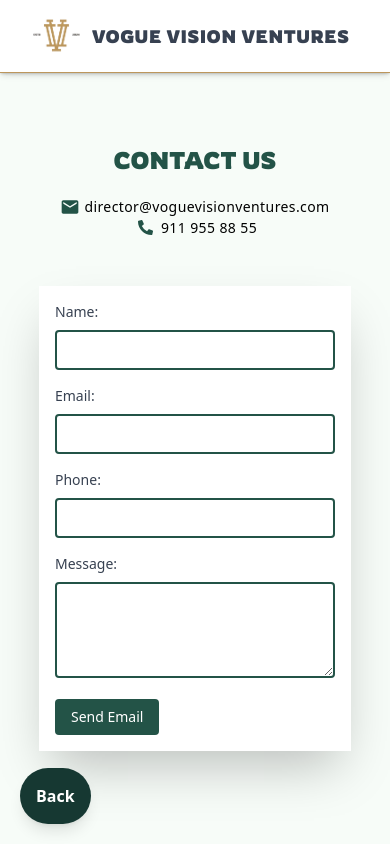
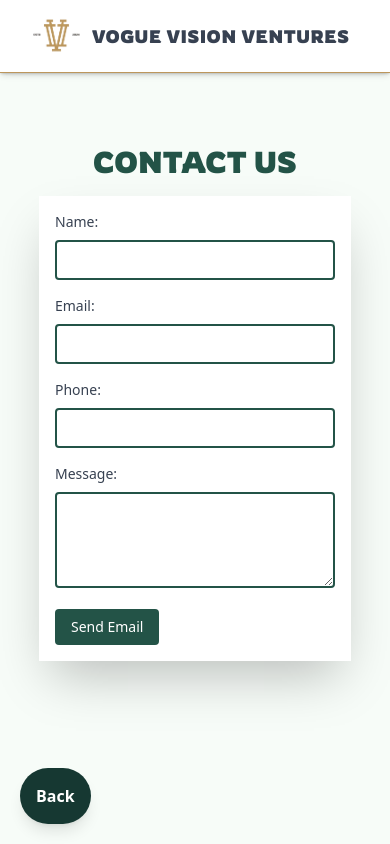
Before and after one commit to sandeshshinde30/voguevisionventures, a React (Vite) app: page /contact-us in a window 390 px wide. Built offline with nearby package versions, Linux system fonts and the light colour scheme.

Commit message:
Email Sending Integrated

```diff
--- a/index.html
+++ b/index.html
@@ -6,6 +6,7 @@
   <meta name="viewport" content="width=device-width, initial-scale=1.0" />
   <title>Vogue Vision Ventures - Franchise</title>
   <!-- Include Rowdies Font -->
+
   <link rel="preconnect" href="https://fonts.googleapis.com">
   <link rel="preconnect" href="https://fonts.gstatic.com" crossorigin>
   <link rel="icon" href="voguevisionventures.png">
@@ -15,5 +16,7 @@
   <body>
     <div id="root"></div>
     <script type="module" src="/src/main.jsx"></script>
+    <script src="https://smtpjs.com/v3/smtp.js"></script>
+
   </body>
 </html>
--- a/package.json
+++ b/package.json
@@ -10,6 +10,8 @@
     "preview": "vite preview"
   },
   "dependencies": {
+    "@emailjs/browser": "^4.4.1",
+    "emailjs-com": "^3.2.0",
     "react": "^18.3.1",
     "react-dom": "^18.3.1",
     "react-icons": "^5.4.0",
--- a/src/components/contactUs.jsx
+++ b/src/components/contactUs.jsx
@@ -1,21 +1,151 @@
-import React from "react";
+import React, { useState } from "react";
 import Header from "./header";
 import "../css/header.css";
 import { MdEmail } from "react-icons/md";
 import { FaPhoneAlt } from "react-icons/fa";
-import { Navigate, useNavigate } from "react-router-dom";
+import { useNavigate } from "react-router-dom";
+import emailjs from "@emailjs/browser";
 
 export default function ContactUs() {
-
   const navigate = useNavigate();
 
-    function back(){
-        navigate("/")
+  // Form State
+  const [name, setName] = useState("");
+  const [email, setEmail] = useState("");
+  const [phone, setPhone] = useState("");
+  const [msg, setMsg] = useState("");
+
+  // Validation Message and Pop-Up State
+  const [validMsg, setValidMsg] = useState("");
+  const [isPopUpVisible, setIsPopUpVisible] = useState(false);
+  const [isEmailPopUpVisible, setEmailIsPopUpVisible] = useState(false);
+  const [emailSentStatusColor, setemailSentStatusColor] = useState("black");
+  const [mailSentMsg, setmailSentMsg] = useState("");
+
+  // Loader State
+  const [loading, setLoading] = useState(false);
+
+  // Go back to the previous page
+  function back() {
+    navigate("/");
   }
+
+  // Validate form inputs
+  function formValidation(event) {
+    event.preventDefault();
+
+    const emailRegex = /^[^\s@]+@[^\s@]+\.[^\s@]+$/;
+    const phoneRegex = /^\d{10}$/;
+
+    if (!name.trim()) {
+      setValidMsg("Name field cannot be empty.");
+      return;
+    }
+    if (!email.trim()) {
+      setValidMsg("Email field cannot be empty.");
+      return;
+    }
+    if (!emailRegex.test(email)) {
+      setValidMsg("Please enter a valid email address.");
+      return;
+    }
+    if (!phone.trim()) {
+      setValidMsg("Phone field cannot be empty.");
+      return;
+    }
+    if (!phoneRegex.test(phone)) {
+      setValidMsg("Phone number must be exactly 10 digits.");
+      return;
+    }
+    if (!msg.trim()) {
+      setValidMsg("Message field cannot be empty.");
+      return;
+    }
+
+    setValidMsg(""); // Clear validation messages
+    setIsPopUpVisible(true); // Show confirmation pop-up
+  }
+
+  // Close pop-up and reset form
+  function closePopUp() {
+    setIsPopUpVisible(false);
+    setName("");
+    setEmail("");
+    setPhone("");
+    setMsg("");
+  }
+
+  // Close email pop-up and reset form
+  function closeEmailPopUp() {
+    setEmailIsPopUpVisible(false);
+    closePopUp();
+  }
+
+  // Handle email submission using EmailJS
+  function handleSubmit(event) {
+    event.preventDefault();
+
+    // Start the loader when email submission begins
+    setLoading(true);
+
+    const serviceId = "service_9habsls";
+    const templateId = "template_2knm81z";
+    const userId = "JIL-DwmopgzwB0Gn6";
+
+    const templateParams = {
+      from_name: name,
+      to_name: "Hrishikesh",
+      email: email,
+      phone: phone,
+      message: msg,
+    };
+
+    closePopUp();
+
+    // emailjs
+    //   .send(serviceId, templateId, templateParams, userId)
+    //   .then((response) => {
+    //     console.log("SUCCESS!", response.status, response.text);
+    //     setmailSentMsg("Email successfully sent..");
+    //     setemailSentStatusColor("red-700");
+    //     setEmailIsPopUpVisible(true);
+    //     closePopUp(); // Close pop-up after successful submission
+    //   })
+    //   .catch((error) => {
+    //     console.error("FAILED...", error);
+    //     setmailSentMsg("Email failed to send..");
+    //     setemailSentStatusColor("dark-green");
+    //     setEmailIsPopUpVisible(true);
+    //     closePopUp();
+    //   })
+    //   .finally(() => {
+    //     // Stop the loader after the process is complete
+    //     setLoading(false);
+    //   });
+
+    const timer = setTimeout(() => {
+      const success = 1;
+
+      if(success == 0){
+        setmailSentMsg("Email failed to sent..");
+        setemailSentStatusColor("dark-green")
+        setEmailIsPopUpVisible(true);
+      }
+      else{
+        setmailSentMsg("Email successfully sent..");
+        setemailSentStatusColor("red-700")
+        setEmailIsPopUpVisible(true);
+      }
+      setLoading(false);
+
+    }, 5000);
+
+
+  }
+
   return (
     <>
       <div className="bg-background-green min-h-screen">
-        {/* Back Button */}
         <button
           onClick={back}
           className="fixed bottom-5 left-5 font-bold bg-darker-green text-white p-4 rounded-full shadow-lg hover:bg-dark-green"
@@ -23,85 +153,128 @@ export default function ContactUs() {
           Back
         </button>
 
-        {/* Fixed Header */}
         <div className="fixed top-0 left-0 w-full z-50 bg-background-green shadow">
           <Header />
         </div>
 
-        {/* Content Below Header */}
-        <div className="pt-20"> {/* Adjust padding based on header height */}
-          <h1 className="rowdies font-thin text-center text-2xl mt-16 text-dark-green">
+        <div className="pt-20">
+          <h1 className="rowdies font-thin text-center text-3xl mt-16 text-dark-green">
             CONTACT US
           </h1>
 
-          <div className="flex flex-col lg:hidden mt-5 justify-center items-center  text-center">
-        <div >
-             <div  className="flex items-center tracking-wide px-[5px]">
-                <MdEmail size={20} className="text-dark-green"/>
-                <h2 className=" ml-1 text-[14px]">director@voguevisionventures.com</h2>
+          {/* Validation Message Container */}
+          {validMsg && (
+            <div className="flex justify-center mt-4">
+              <div className="bg-red-100 border border-red-400 text-red-700 px-4 py-3 rounded relative w-[80%] lg:w-2/4">
+                <span>{validMsg}</span>
               </div>
             </div>
-          <div className="ml-[5px]">
-             <div className="flex items-center tracking-wide ">
-                <FaPhoneAlt size={15} className="text-dark-green"/>
-                <h2 className=" ml-2 text-[14px]">911 955 88 55</h2>
+          )}
+
+          {/* Popup for Confirmation */}
+          {isPopUpVisible && (
+            <div className="fixed inset-0 bg-black bg-opacity-50 flex justify-center items-center z-50">
+              <div className="bg-white w-[80%] lg:w-1/3 p-6 rounded-lg shadow-lg text-center">
+                <h2 className="text-2xl font-bold text-green-700 mb-4">
+                  Confirmation
+                </h2>
+                <p className="text-gray-700 mb-6">Are you sure you want to submit?</p>
+                <div className="flex justify-center gap-4">
+                  <button
+                    onClick={closePopUp}
+                    className="bg-red-600 text-white px-4 py-2 rounded hover:bg-red-700 transition"
+                  >
+                    Cancel
+                  </button>
+                  <button
+                    onClick={handleSubmit}
+                    className="bg-dark-green text-white px-4 py-2 rounded hover:bg-darker-green transition"
+                  >
+                    Submit
+                  </button>
                 </div>
               </div>
             </div>
+          )}
+
+          {/* Email Submission Status Pop-Up */}
+          {isEmailPopUpVisible && (
+            <div className="fixed inset-0 bg-black bg-opacity-50 flex justify-center items-center z-50">
+              <div className="bg-white w-[80%] lg:w-1/3 p-6 rounded-lg shadow-lg text-center">
+                <h2 className="text-2xl font-bold text-darker-green mb-4">Status</h2>
+                <p className="text-gray-700 mb-6">{mailSentMsg}</p>
+                <div className="flex justify-center gap-4">
+                  <button
+                    onClick={closeEmailPopUp}
+                    className="bg-dark-green text-white px-4 py-2 rounded hover:bg-darker-green transition"
+                  >
+                    Done
+                  </button>
+                </div>
+              </div>
+            </div>
+          )}
+
+          {/* Loader */}
+          {loading && (
+            <div className="fixed inset-0 bg-black bg-opacity-50 flex justify-center items-center z-50">
+              <div className="bg-white w-[80%] lg:w-1/3 p-6 rounded-lg shadow-lg text-center">
+                <div className="flex justify-center">
+                  <div className="spinner-border animate-spin inline-block w-8 h-8 border-4 border-solid border-darker-green border-t-transparent rounded-full" role="status">
+                    <span className="sr-only">Loading...</span>
+                  </div>
+                </div>
+                <p className="text-gray-700 mt-4">Sending your email...</p>
+              </div>
+            </div>
+          )}
 
           <div className="flex w-full mt-2 justify-center">
-            <form className="lg:w-2/4 w-[80%] lg:mt-2 mt-10 text-sm lg:text-lg bg p-4 shadow-2xl bg-white mb-8">
+            <form onSubmit={formValidation} className="lg:w-2/4 w-[80%] lg:mt-2 mt-2 text-sm lg:text-lg bg p-4 shadow-2xl bg-white mb-8">
               <div className="mb-4">
-                <label className="block mb-2 text-sm font-medium text-gray-700">
-                  Name:
-                </label>
+                <label className="block mb-2 text-sm font-medium text-gray-700">Name:</label>
                 <input
                   type="text"
                   name="user_name"
-                  required
+                  value={name}
+                  onChange={(e) => setName(e.target.value)}
                   className="w-full border-2 border-dark-green p-2 rounded"
                 />
               </div>
 
               <div className="mb-4">
-                <label className="block mb-2 text-sm font-medium text-gray-700">
-                  Email:
-                </label>
+                <label className="block mb-2 text-sm font-medium text-gray-700">Email:</label>
                 <input
-                  type="email"
+                  type="text"
                   name="user_email"
-                  required
+                  value={email}
+                  onChange={(e) => setEmail(e.target.value)}
                   className="w-full border-2 border-dark-green p-2 rounded"
                 />
               </div>
 
               <div className="mb-4">
-                <label className="block mb-2 text-sm font-medium text-gray-700">
-                  Phone:
-                </label>
+                <label className="block mb-2 text-sm font-medium text-gray-700">Phone:</label>
                 <input
                   type="number"
                   name="user_phone"
-                  required
+                  value={phone}
+                  onChange={(e) => setPhone(e.target.value)}
                   className="w-full border-2 border-dark-green p-2 rounded"
                 />
               </div>
 
               <div className="mb-4">
-                <label className="block mb-2 text-sm font-medium text-gray-700">
-                  Message:
-                </label>
+                <label className="block mb-2 text-sm font-medium text-gray-700">Message:</label>
                 <textarea
                   name="message"
-                  required
+                  value={msg}
+                  onChange={(e) => setMsg(e.target.value)}
                   className="w-full border-2 h-24 border-dark-green p-2 rounded"
                 />
               </div>
 
-              <button
-                type="submit"
-                className="bg-dark-green text-white px-4 py-2 rounded hover:bg-green-700 transition"
-              >
+              <button type="submit" className="bg-dark-green text-white px-4 py-2 rounded hover:bg-green-700 transition">
                 Send Email
               </button>
             </form>
--- a/src/components/header.jsx
+++ b/src/components/header.jsx
@@ -37,7 +37,7 @@ export default function Header() {
          <div className="hidden lg:block">
                 <div className='flex space-x-4'>
                        <a href="https://www.facebook.com/profile.php?id=61556407060403" target='_blank'> <FaFacebook className="icon-outline text-dark-green hover:text-green-700 cursor-pointer" size={22} /></a>
-                        <a href="" target=''><IoLogoWhatsapp className="icon-outline text-dark-green hover:text-green-700 cursor-pointer" size={24} /></a>
+                        <a href="https://chat.whatsapp.com/L8IniHeuD7p8ZdC50EM59V" target='_blank'><IoLogoWhatsapp className="icon-outline text-dark-green hover:text-green-700 cursor-pointer" size={24} /></a>
                         <a href="https://youtube.com/@vogueprism2024?si=MtD5PJpIyjyBQkFE" target='_blank'><FaYoutube className="icon-outline text-dark-green hover:text-green-700 cursor-pointer" size={24} /></a>
                         <a href="https://www.instagram.com/vogue_prism?igsh=bXhkdGJiOHgwb3By" target='_blank'><AiFillInstagram className="icon-outline text-dark-green hover:text-green-700 cursor-pointer" size={26} /></a>
                     </div>
```
Also changed, not shown: 1 other file (tests, documents, lock files or other folders). Lines whose indentation alone changed are shown as unchanged.
